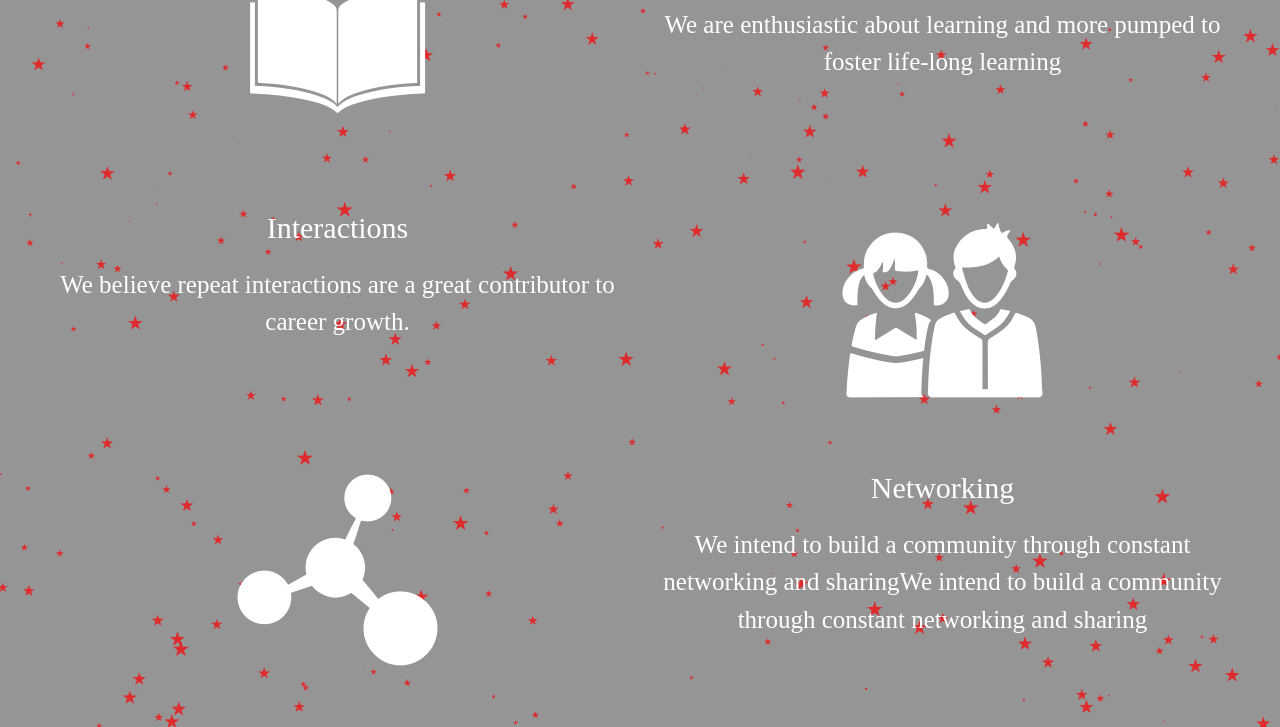
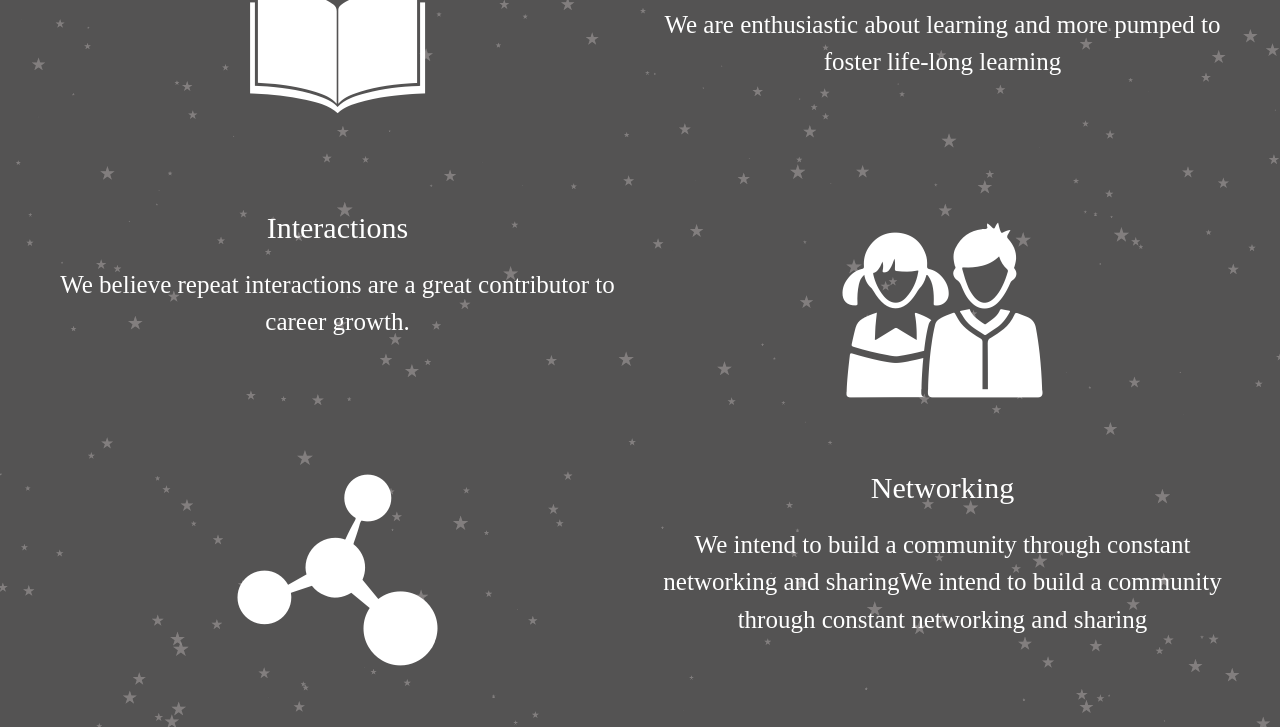
Before and after one commit to Favalcodes/Web3, a plain HTML site: page index.html in a window 1280 px wide. Shown: the part 735-1462 px from the top of the page. Drawn offline with nearby package versions, Linux system fonts and the light colour scheme; animation ran at ten frames a second; a web font is replaced by a local one.

Commit message:
background

```diff
--- a/css/style.css
+++ b/css/style.css
@@ -21,7 +21,7 @@ body{
     background-size: cover;
 }
 #particles-js {
-    background-color: rgba(46, 45, 45, 0.5);
+    background-color: rgba(46, 45, 45, 0.815);
     height: 100%;
     background-attachment: scroll;
     background-position: center;
--- a/particles.js-master/demo/js/app.js
+++ b/particles.js-master/demo/js/app.js
@@ -23,7 +23,7 @@ particlesJS('particles-js',
         }
       },
       "color": {
-        "value": "#f7080a"
+        "value": "#918d8d"
       },
       "shape": {
         "type": "star",
```
